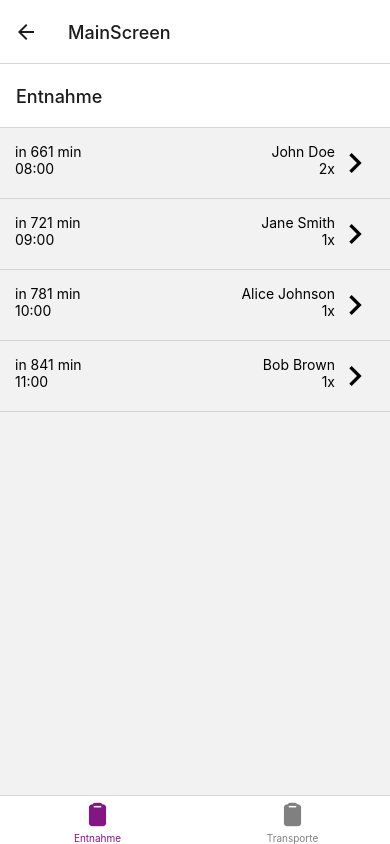
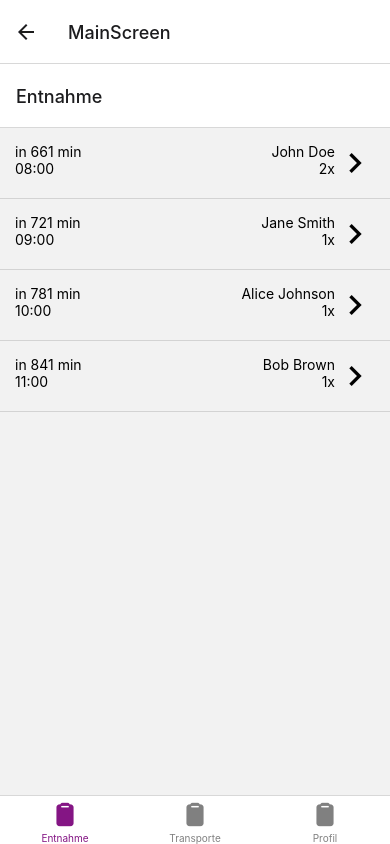
Before and after one commit to tobi-blazor/Blutige_Entnahme, a React Native app in the folder BlutentnahmeReactApp/: screen /MainScreen in a window 390 px wide. Built offline with nearby package versions, Linux system fonts and the light colour scheme.

Commit message:
Added Profil Screen
ich habe nach 2 Stunden aufgegeben zu versuchen ein Image zu laden, ich gehe jetzt schlafen. bis morgen leuts

```diff
--- a/BlutentnahmeReactApp/src/screens/MainScreen.tsx
+++ b/BlutentnahmeReactApp/src/screens/MainScreen.tsx
@@ -2,6 +2,7 @@ import React from "react";
 import { createBottomTabNavigator } from "@react-navigation/bottom-tabs";
 import Entnahme from "./Entnahme";
 import Transporte from "./Transporte";
+import Profil from "./Profil";
 import { Ionicons } from "@expo/vector-icons"; // Importiere die Icon-Bibliothek
 
 const Tab = createBottomTabNavigator();
@@ -17,6 +18,8 @@ function MainScreen() {
             iconName = "clipboard" as const; // Beispiel-Icon für Entnahme
           } else if (route.name === "Transporte") {
             iconName = "airplane" as const; // Beispiel-Icon für Transporte
+          } else if (route.name === "Profil") {
+            iconName = "woman-sharp" as const; //Beispiel-Icon für Transporte
           }
 
           return <Ionicons name={"clipboard"} size={size} color={color} />;
@@ -27,6 +30,7 @@ function MainScreen() {
     >
       <Tab.Screen name="Entnahme" component={Entnahme} />
       <Tab.Screen name="Transporte" component={Transporte} />
+      <Tab.Screen name="Profil" component={Profil} />
     </Tab.Navigator>
   );
 }
--- /dev/null
+++ b/BlutentnahmeReactApp/src/screens/Profil.tsx
@@ -0,0 +1,29 @@
+import React from "react";
+import { View, Text, StyleSheet, Image} from "react-native";
+
+function Profil() {
+  return (
+    <View style={styles.container}>
+      <Text style={styles.text}>Profil</Text>
+    </View>
+  );
+}
+
+const styles = StyleSheet.create({
+  container: {
+    flex: 1,
+    justifyContent: "center",
+    alignItems: "center",
+  },
+  text: {
+    fontSize: 20,
+    color: "black",
+  },
+  image: {
+    width: 70,
+    height: 70,
+    borderRadius:70
+  },
+});
+
+export default Profil;
--- a/BlutentnahmeReactApp/src/types/navigation.ts
+++ b/BlutentnahmeReactApp/src/types/navigation.ts
@@ -5,4 +5,5 @@ export type RootStackParamList = {
   Transporte: undefined;
   Entnahme: undefined;
   EntnahmeDetails: undefined;
+  Profil: undefined;
 };
```
Also changed, not shown: BlutentnahmeReactApp/src/img/hogan_example.PNG (added).
